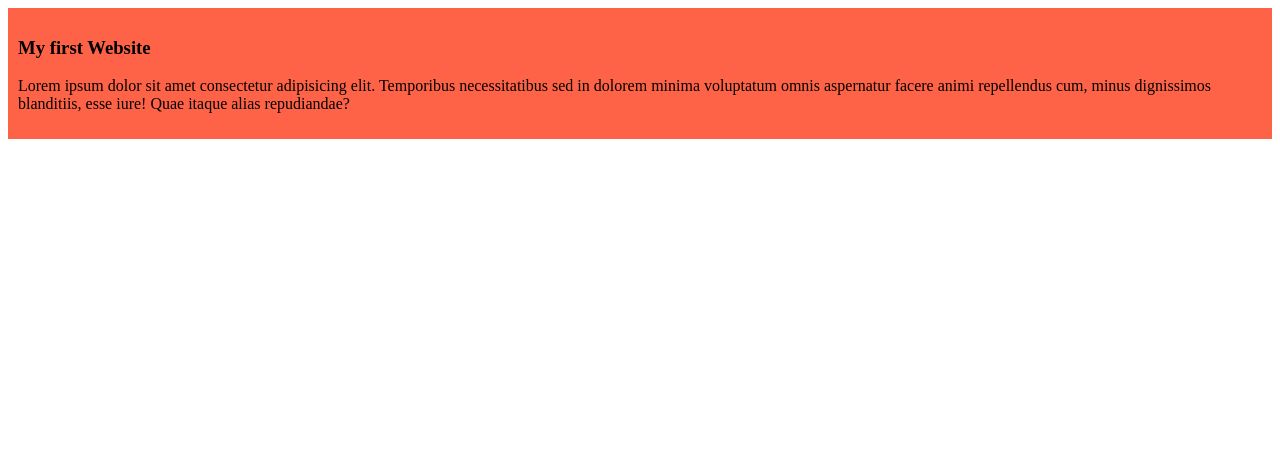
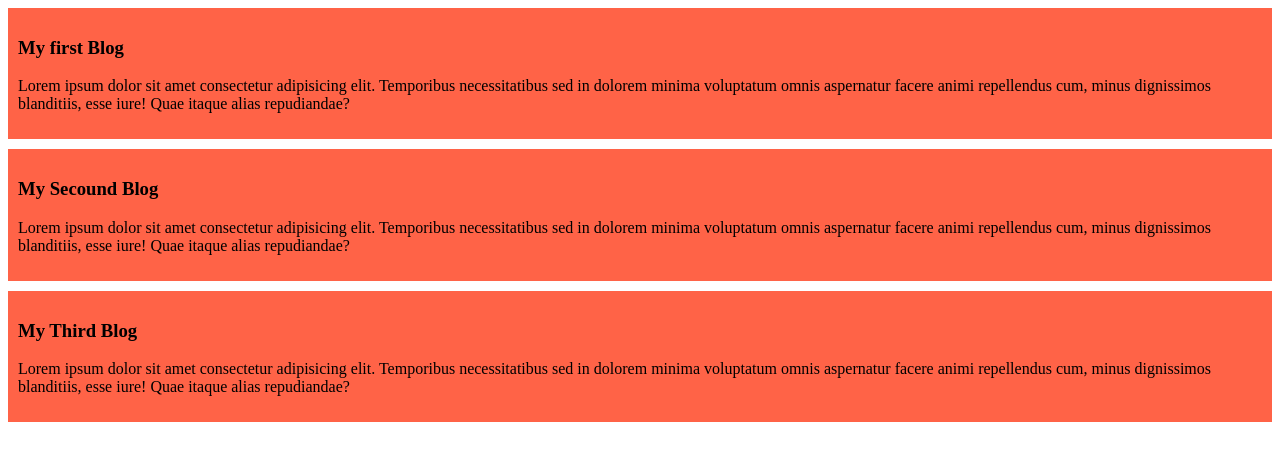
Before and after one commit to asmmaruf/my-simple-website, a plain HTML site: page index.html in a window 1280 px wide. Drawn offline with Linux system fonts and the light colour scheme.

Commit message:
addes the secound and the third blog

```diff
--- a/index.html
+++ b/index.html
@@ -8,7 +8,14 @@
 </head>
 <body>
     <div>
-        <h3>My first Website</h3>
+        <h3>My first Blog</h3>
+        <p>Lorem ipsum dolor sit amet consectetur adipisicing elit. Temporibus necessitatibus sed in dolorem minima voluptatum omnis aspernatur facere animi repellendus cum, minus dignissimos blanditiis, esse iure! Quae itaque alias repudiandae?</p>
+    </div>
+    <div>
+        <h3>My Secound Blog</h3>
+        <p>Lorem ipsum dolor sit amet consectetur adipisicing elit. Temporibus necessitatibus sed in dolorem minima voluptatum omnis aspernatur facere animi repellendus cum, minus dignissimos blanditiis, esse iure! Quae itaque alias repudiandae?</p>
+    </div><div>
+        <h3>My Third Blog</h3>
         <p>Lorem ipsum dolor sit amet consectetur adipisicing elit. Temporibus necessitatibus sed in dolorem minima voluptatum omnis aspernatur facere animi repellendus cum, minus dignissimos blanditiis, esse iure! Quae itaque alias repudiandae?</p>
     </div>
 
--- a/styles/blog.css
+++ b/styles/blog.css
@@ -1,4 +1,5 @@
 div{
     background-color: tomato;
     padding: 10px;
+    margin-bottom: 10px;
 }
```
